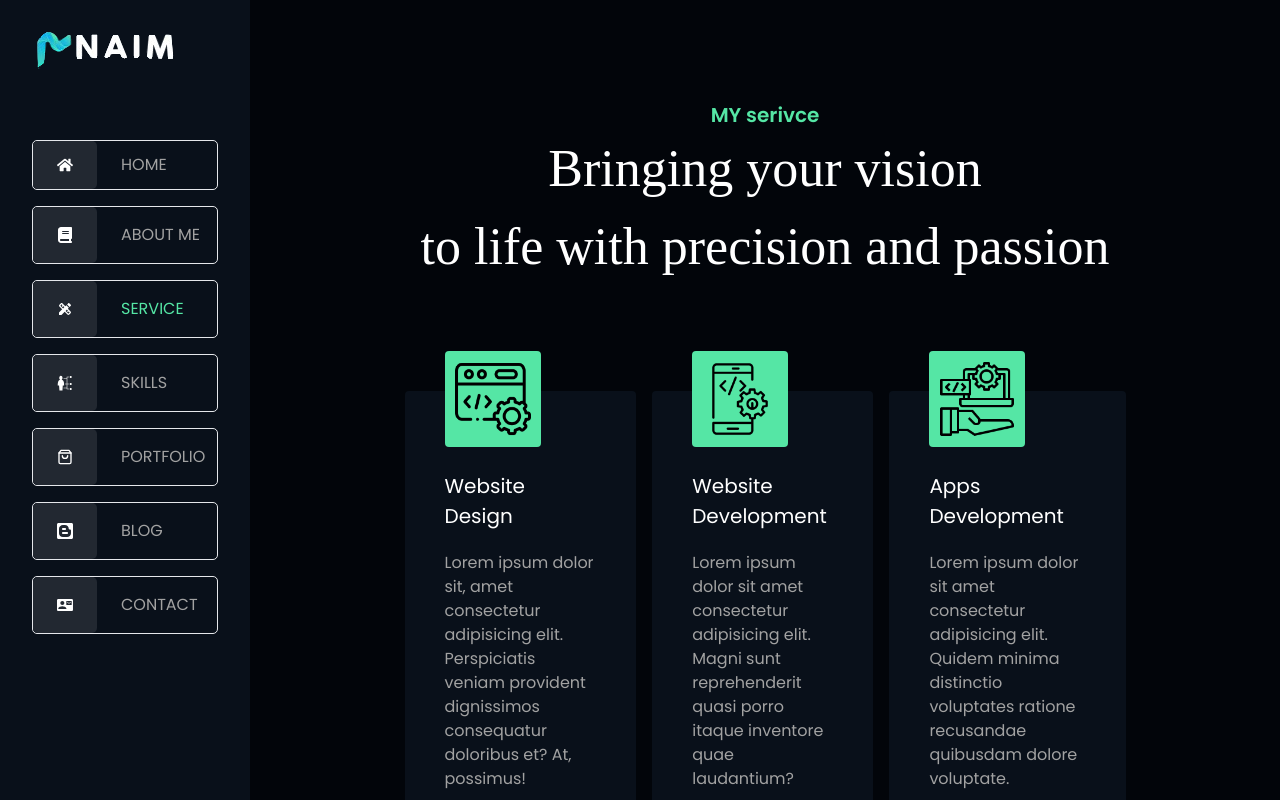
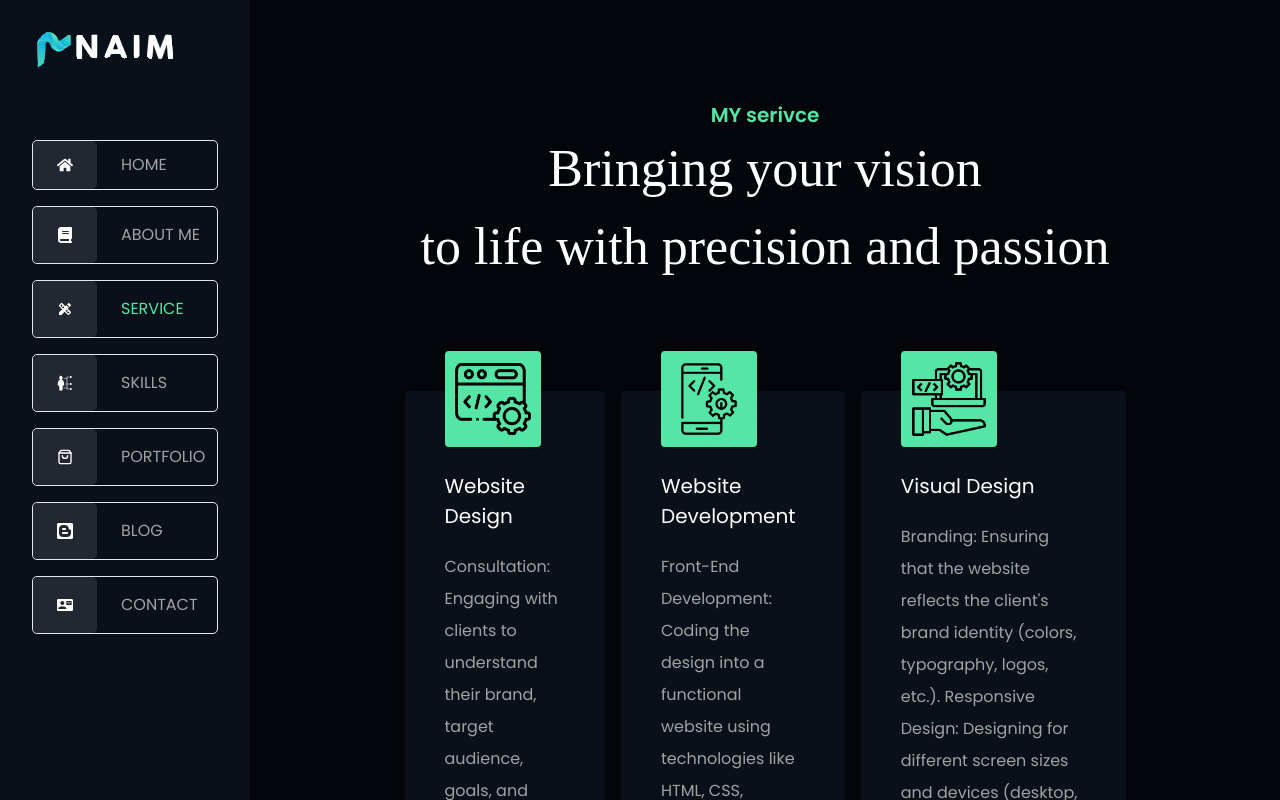
Before and after one commit to naimekattor/naim-portfolio, a React (Vite) app: page /service in a window 1280 px wide. Shown: the top 800 px of the page. Built offline with nearby package versions, Linux system fonts and the light colour scheme.

Commit message:
Update Service.jsx
update service section

```diff
--- a/src/Pages/Service.jsx
+++ b/src/Pages/Service.jsx
@@ -13,17 +13,21 @@ const Service = () => {
         <div className='flex md:flex-row flex-col  gap-4'>
           <div className='px-[40px] p-[40px] mt-[65px] bg-[#09101A] relative  hover:translate-y-[-60px] cursor-pointer duration-1000 rounded'>
             <h1 className='mt-[40px] mb-[20px] text-[20px] text-white'>Website Design</h1>
-            <p className='text-[16px] text-[#A2A2A2]'>Lorem ipsum dolor sit, amet consectetur adipisicing elit. Perspiciatis veniam provident dignissimos consequatur doloribus et? At, possimus!</p>
+            <p className='text-[16px] text-[#A2A2A2] leading-8'>Consultation: Engaging with clients to understand their brand, target audience, goals, and project scope.
+User Experience (UX) Research: Analyzing target users' behaviors and preferences to craft designs that offer a great user experience.</p>
             <div className='p-[10px] bg-[#55E6A5] absolute rounded top-[-40px]'><img className='w-[76px] h-[76px]' src={coding} alt="" /></div>
           </div>
           <div className='px-[40px] p-[40px] mt-[65px] bg-[#09101A] relative hover:translate-y-[-60px] cursor-pointer duration-1000 rounded '>
             <h1 className='mt-[40px] mb-[20px] text-[20px] text-white'>Website Development</h1>
-            <p className='text-[16px] text-[#A2A2A2]'>Lorem ipsum dolor sit amet consectetur adipisicing elit. Magni sunt reprehenderit quasi porro itaque inventore quae laudantium?</p>
+            <p className='text-[16px] text-[#A2A2A2] leading-8'>Front-End Development: Coding the design into a functional website using technologies like HTML, CSS, JavaScript, and frameworks like React.
+Content Management Systems (CMS): Integrating CMS solutions (e.g., WordPress) to allow clients to manage and update their content easily.</p>
             <div className='p-[10px] bg-[#55E6A5] absolute rounded top-[-40px]'><img className='w-[76px] h-[76px]' src={app} alt="" /></div>
           </div>
           <div className='px-[40px] p-[40px] mt-[65px] bg-[#09101A] relative hover:translate-y-[-60px] cursor-pointer duration-1000 rounded'>
-            <h1 className='mt-[40px] mb-[20px] text-[20px] text-white'>Apps Development</h1>
-            <p className='text-[16px] text-[#A2A2A2]'>Lorem ipsum dolor sit amet consectetur adipisicing elit. Quidem minima distinctio voluptates ratione recusandae quibusdam dolore voluptate.</p>
+            <h1 className='mt-[40px] mb-[20px] text-[20px] text-white'>Visual Design</h1>
+            <p className='text-[16px] text-[#A2A2A2] leading-8'>Branding: Ensuring that the website reflects the client's brand identity (colors, typography, logos, etc.).
+Responsive Design: Designing for different screen sizes and devices (desktop, mobile, tablet) to offer an optimal experience everywhere.
+Graphic Design: Using tools like Adobe XD, Figma, Sketch, or other platforms to create visually appealing graphics and layouts.</p>
             <div className='p-[10px] bg-[#55E6A5] absolute rounded top-[-40px]'><img className='w-[76px] h-[76px]' src={digital} alt="" /></div>
           </div>
         </div>
```
